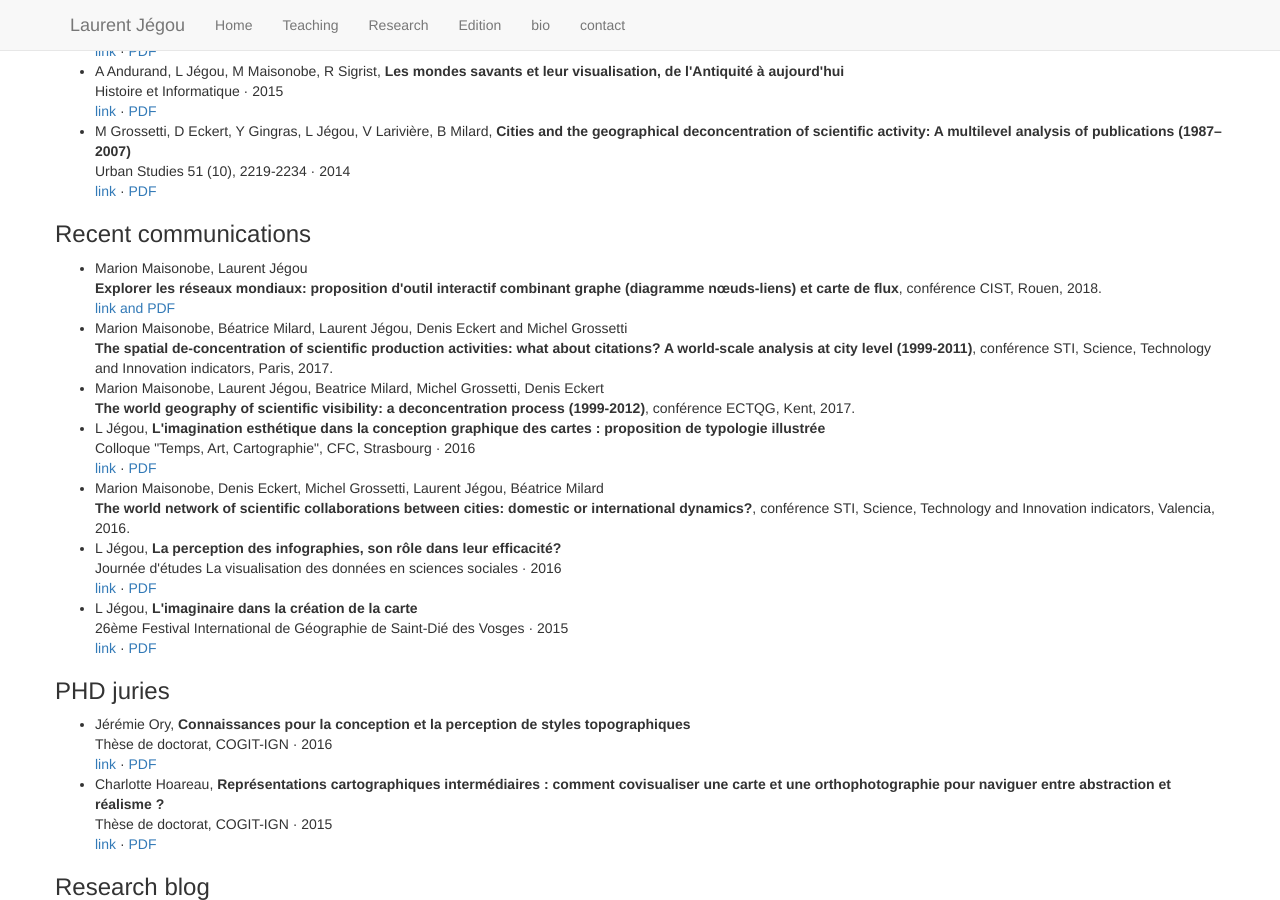
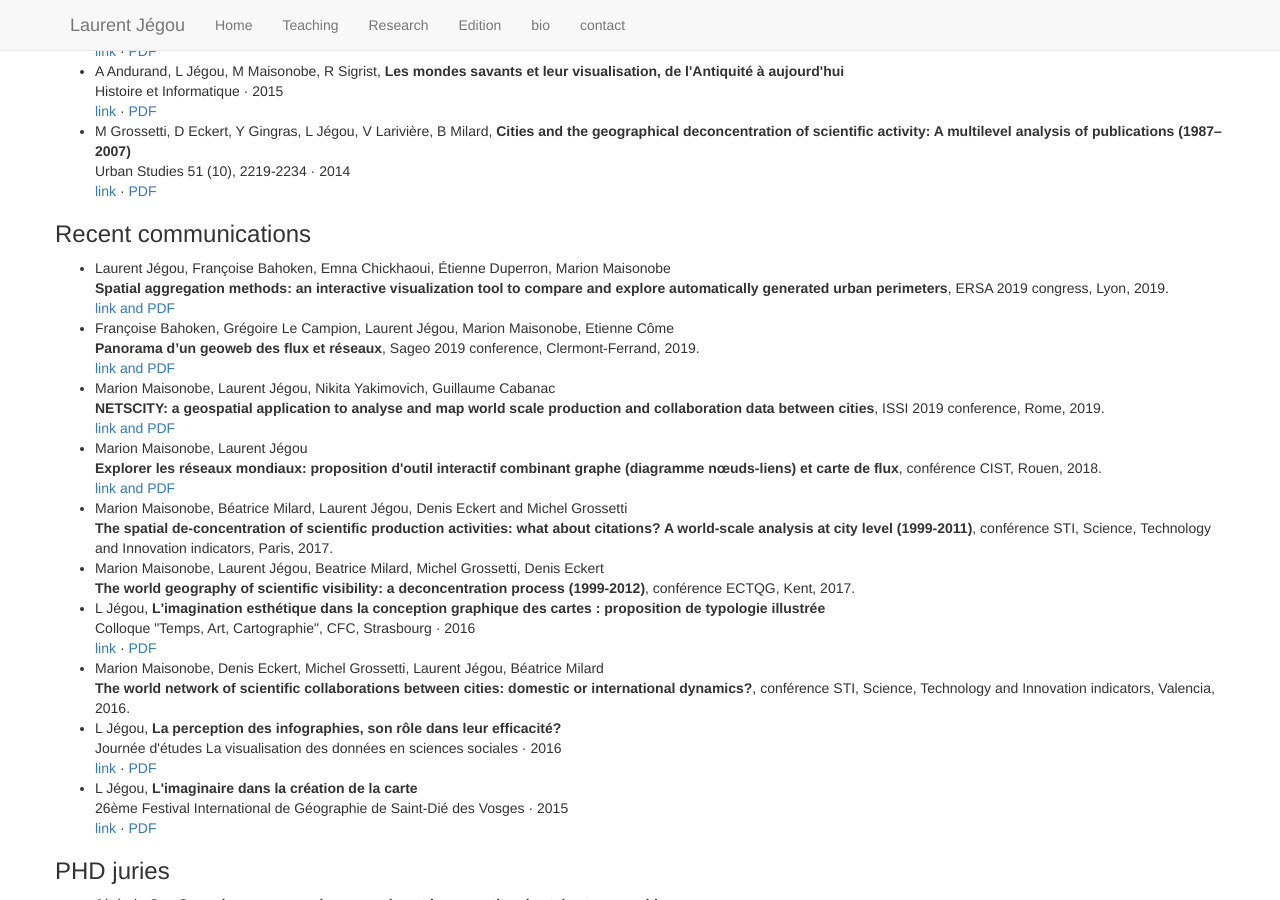
Before and after one commit to ljegou/ljegou.github.io, a Jekyll site: the page research/research.html, which Jekyll copies as it is, in a window 1280 px wide and 900 px high, scrolled down 1001 px. Built offline with Jekyll 4.4.1, drawn with Linux system fonts in a browser that asks for light colours.

Commit message:
Update research.html

```diff
--- a/research/research.html
+++ b/research/research.html
@@ -141,6 +141,22 @@
 
 <h3>Recent communications</h3>
 <ul>
+
+    <li>Laurent Jégou, Françoise Bahoken, Emna Chickhaoui, Étienne Duperron, Marion Maisonobe<br/>
+<strong>Spatial aggregation methods: an interactive visualization tool to compare and explore automatically generated urban perimeters</strong>, ERSA 2019 congress, Lyon, 2019.<br/>
+    <a href="https://hal.archives-ouvertes.fr/hal-02301063">link and PDF</a>
+    </li>
+
+    <li>Françoise Bahoken, Grégoire Le Campion, Laurent Jégou, Marion Maisonobe, Etienne Côme<br/>
+<strong>Panorama d’un geoweb des flux et réseaux</strong>, Sageo 2019 conference, Clermont-Ferrand, 2019.<br/>
+    <a href="https://hal.archives-ouvertes.fr/hal-02301035/">link and PDF</a>
+    </li>
+
+    <li>Marion Maisonobe, Laurent Jégou, Nikita Yakimovich, Guillaume Cabanac<br/>
+<strong>NETSCITY: a geospatial application to analyse and map world scale production and collaboration data between cities</strong>, ISSI 2019 conference, Rome, 2019.<br/>
+    <a href="https://hal.archives-ouvertes.fr/hal-02301035/">link and PDF</a>
+    </li>
+
     <li>Marion Maisonobe, Laurent Jégou<br/>
 <strong>Explorer les réseaux mondiaux: proposition d'outil interactif combinant graphe (diagramme nœuds-liens) et carte de flux</strong>, conférence CIST, Rouen, 2018.<br/>
     <a href="https://cist2018.sciencesconf.org/165928">link and PDF</a>
```
